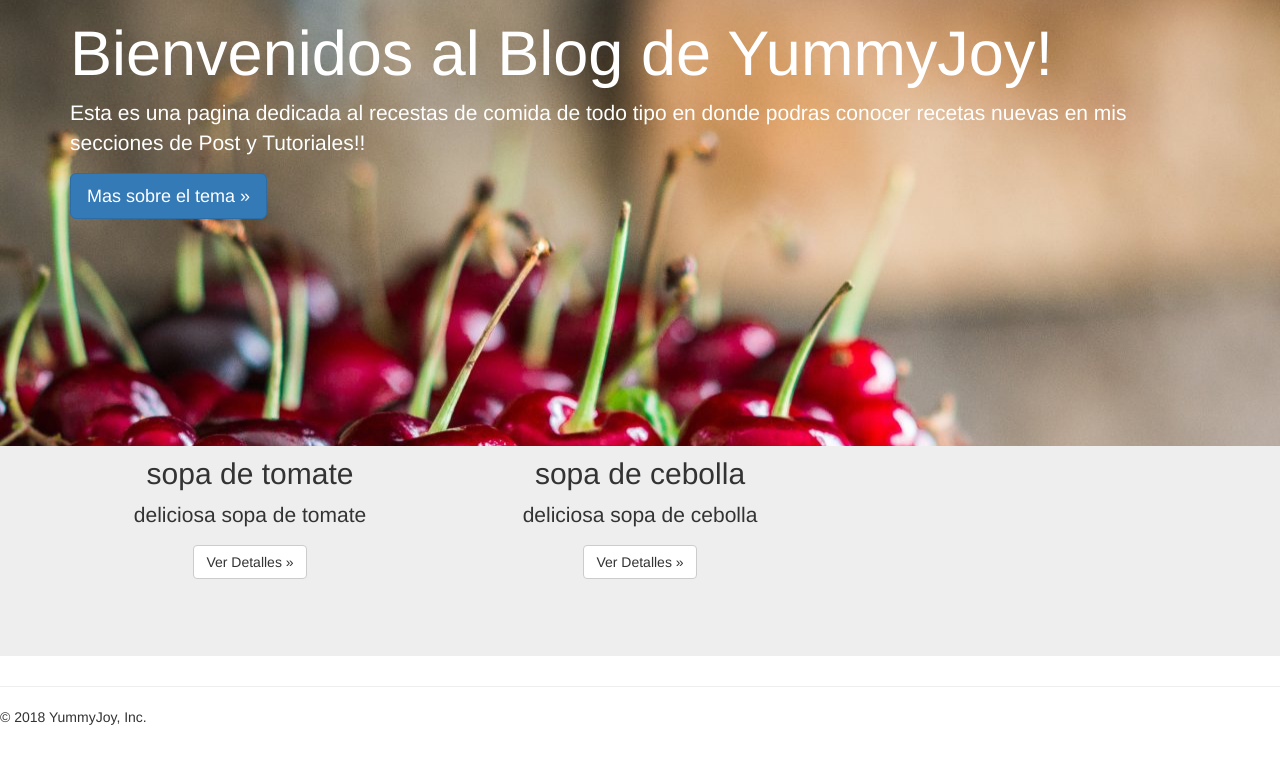
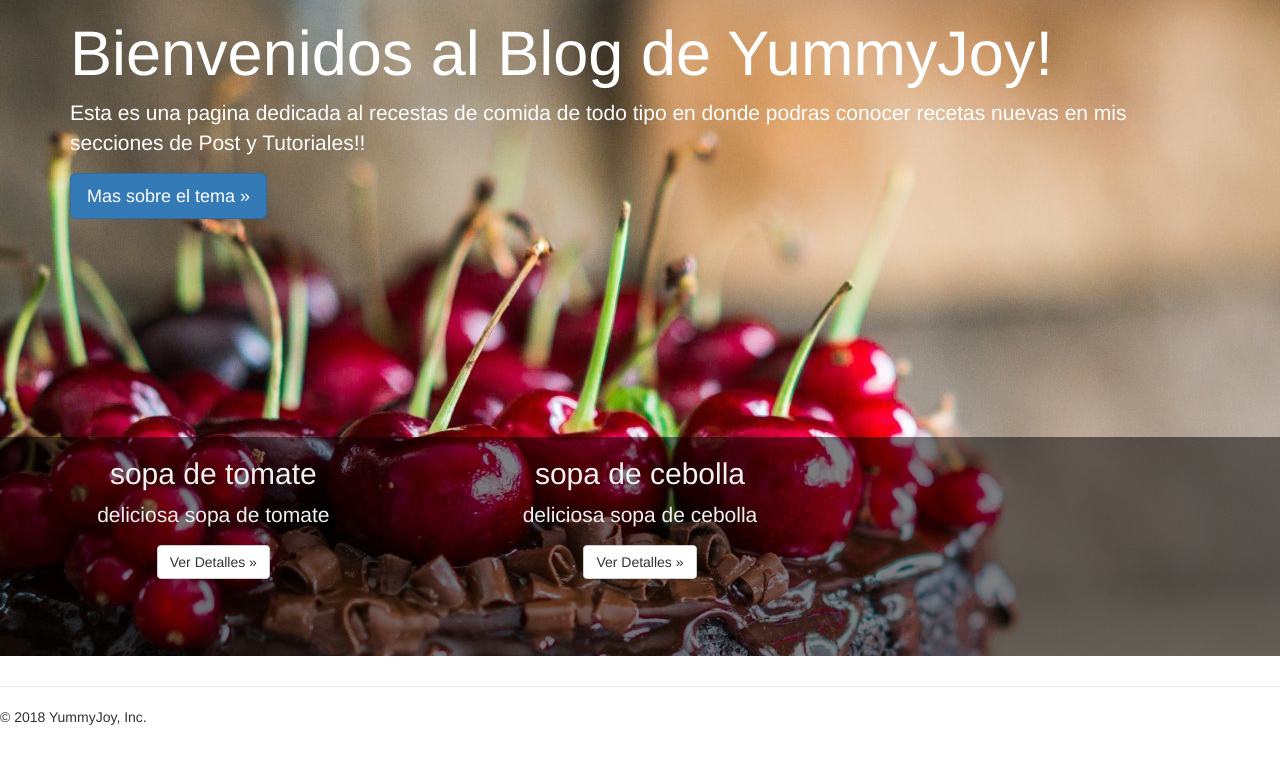
Before and after one commit to Fox658/yummycook-website, a Django app: page / in a window 1280 px wide. Shown: the part 51-808 px from the top of the page. Run offline with Django 3.2, Linux system fonts and the light colour scheme; data comes from the database, SQL or seed files in the repository; parts of the project's set-up code (start-up, migrations or seed data) failed here and were passed over; some libraries are stand-ins or nearby versions.

Commit message:
css tweaks for the front page

```diff
--- a/templates/homepage.html
+++ b/templates/homepage.html
@@ -3,7 +3,7 @@
 {% block content %}
     <!-- Main jumbotron for a primary marketing message or call to action -->
     <div style="height: 60%;">
-    <div style="background-image: url('static/media/img/thumb-1920-653606.jpg'); height: 102%;">
+    <div style="background-image: url('static/media/img/thumb-1920-653606.jpg'); height: 150%;">
         <div class="container">
           <h1 style="color:#fff;">Bienvenidos al Blog de YummyJoy!</h1>
           <p style="color:#fff;">Esta es una pagina dedicada al recestas de comida de todo tipo en donde podras conocer recetas nuevas en mis secciones de Post y Tutoriales!!</p>
@@ -11,7 +11,7 @@
         </div>
       </div>
     </div>
-    <div class="container" style="height:30%;">
+    <div class="container" style="height:30%; background: rgba(0, 0, 0, 0.5);  width: 100%; color: #f1f1f1;">
       <!-- Example row of columns -->
       <div class="row">
         {% for item in series %}
```
